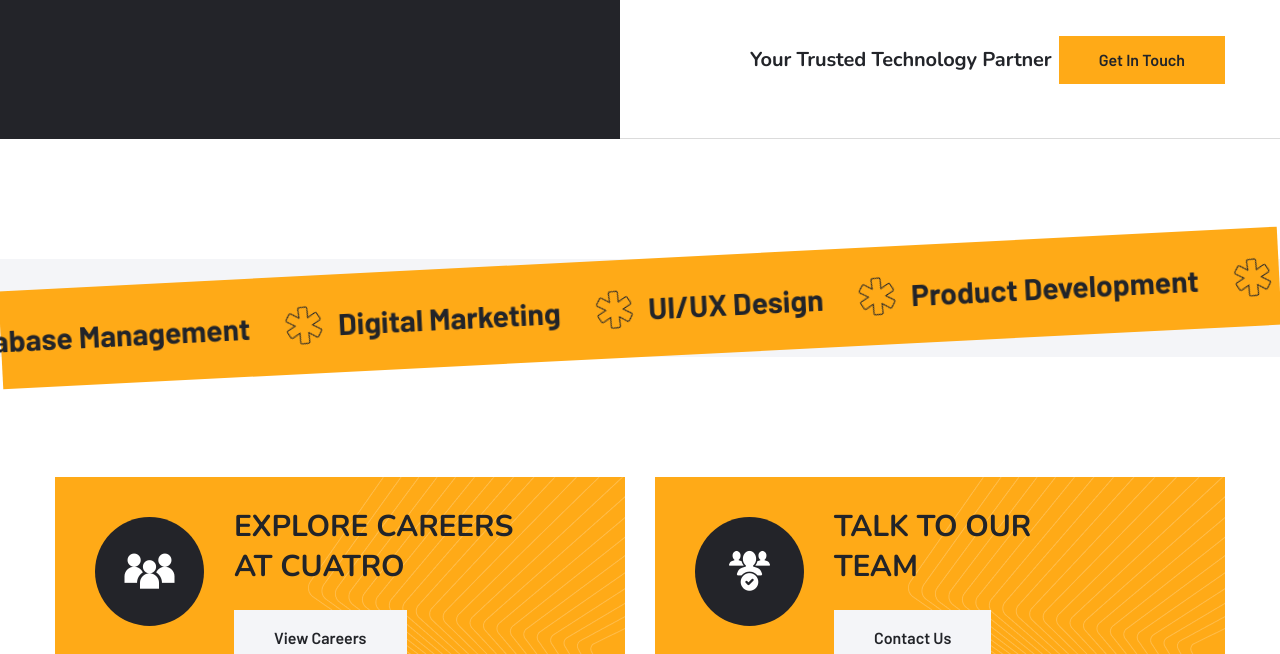
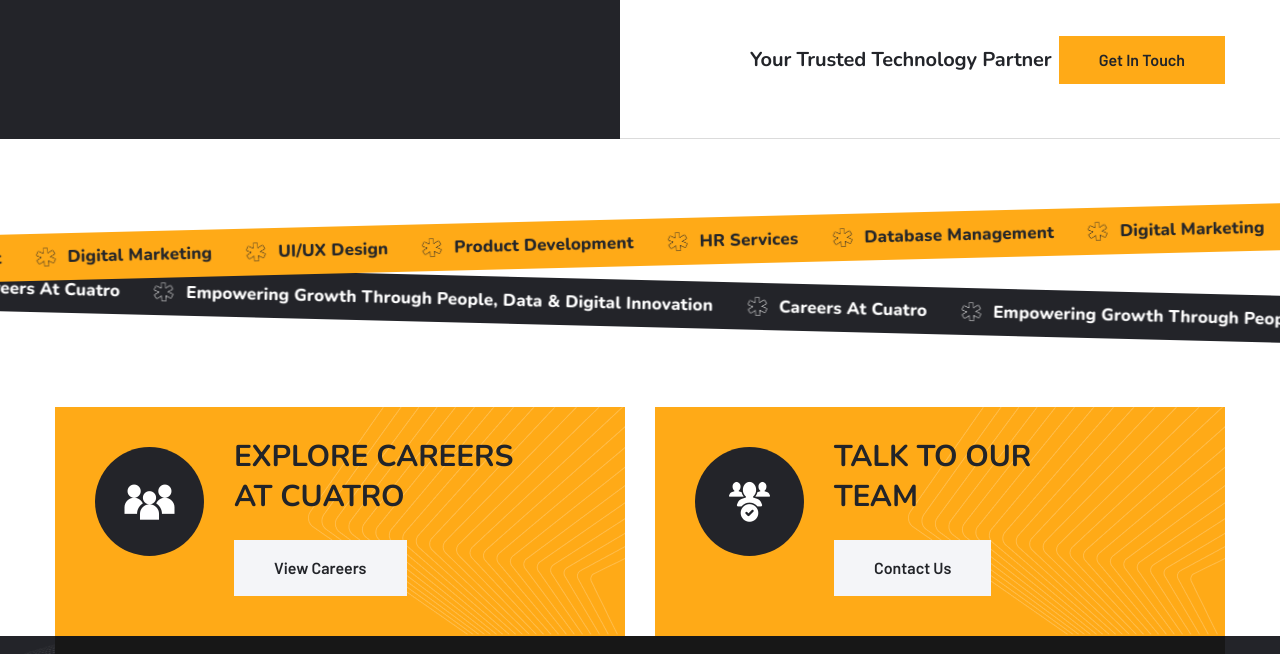
Before and after one commit to Nagesh0036u/Cuatro_web, a website: page index.html in a window 1280 px wide. Shown: the part 5160-5814 px from the top of the page. Drawn offline with nearby package versions, Linux system fonts and the light colour scheme; files whose address does not match are found by name.

Commit message:
Home: two opposite-direction tagline bands, smaller

```diff
--- a/assets/css/cuatro.css
+++ b/assets/css/cuatro.css
@@ -254,3 +254,20 @@ h5, h6 { font-weight: 700; }
 :root { --ostech-heading-font: "Nunito", "Barlow", sans-serif; }
 .cuatro-auth__brand { background: var(--ostech-secondary, #232429); padding: 18px 24px; display: inline-block; }
 .cuatro-auth__brand img { display: block; }
+
+
+/* ---------- Home: two tagline bands, smaller, scrolling in opposite directions ---------- */
+.cuatro-tape { position: relative; padding: 80px 0; overflow: hidden; background: var(--ostech-white, #fff); z-index: 1; }
+.cuatro-tape__band { width: 110%; margin-left: -5%; overflow: hidden; white-space: nowrap; }
+.cuatro-tape__band--a { background: var(--ostech-base, #FFAA17); color: var(--ostech-text-dark, #222429); transform: rotate(-1.4deg); position: relative; z-index: 2; }
+.cuatro-tape__band--b { background: var(--ostech-secondary, #232429); color: var(--ostech-white, #fff); transform: rotate(1.4deg); margin-top: 14px; position: relative; z-index: 1; }
+.cuatro-tape__track { display: inline-flex; align-items: center; gap: 34px; width: max-content; padding: 10px 0; will-change: transform; }
+.cuatro-tape__track--left { animation: cuatroTapeLeft 45s linear infinite; }
+.cuatro-tape__track--right { animation: cuatroTapeRight 55s linear infinite; }
+.cuatro-tape:hover .cuatro-tape__track { animation-play-state: paused; }
+.cuatro-tape__item { display: inline-flex; align-items: center; font-family: var(--ostech-heading-font); font-size: 17px; font-weight: 800; letter-spacing: .01em; text-transform: capitalize; line-height: 1.6; }
+.cuatro-tape__item img { width: 20px !important; height: auto; margin-right: 12px; }
+.cuatro-tape__band--b .cuatro-tape__item img { filter: brightness(0) invert(1); }
+@keyframes cuatroTapeLeft { from { transform: translateX(0); } to { transform: translateX(-50%); } }
+@keyframes cuatroTapeRight { from { transform: translateX(-50%); } to { transform: translateX(0); } }
+@media (max-width: 767px) { .cuatro-tape { padding: 50px 0; } .cuatro-tape__item { font-size: 15px; } }
--- a/index.html
+++ b/index.html
@@ -674,30 +674,46 @@
         </section>
         <!-- Benefit section End -->
 
-        <!-- Sliding section Start -->
-        <div class="text-slider  wow fadeInUp" data-wow-delay="500ms">
-            <div class="text-slider__inner">
-                <div class="text-slider__carousel">
-                    <div class="text-slider__carousel__item">
-                        <div class="text-slider__item"><img src="assets/images/shapes/star.png" alt> HR Services</div>
-                        <div class="text-slider__item"><img src="assets/images/shapes/star.png" alt> Database Management</div>
-                        <div class="text-slider__item"><img src="assets/images/shapes/star.png" alt> Digital Marketing</div>
-                        <div class="text-slider__item"><img src="assets/images/shapes/star.png" alt> UI/UX Design</div>
-                        <div class="text-slider__item"><img src="assets/images/shapes/star.png" alt> Product Development</div>
-                        <div class="text-slider__item"><img src="assets/images/shapes/star.png" alt> HR Services</div>
-                        <div class="text-slider__item"><img src="assets/images/shapes/star.png" alt> Database Management</div>
-                        <div class="text-slider__item"><img src="assets/images/shapes/star.png" alt> Digital Marketing</div>
-                        <div class="text-slider__item"><img src="assets/images/shapes/star.png" alt> UI/UX Design</div>
-                        <div class="text-slider__item"><img src="assets/images/shapes/star.png" alt> Product Development</div>
-                        <div class="text-slider__item"><img src="assets/images/shapes/star.png" alt> Careers at Cuatro</div>
-                        <div class="text-slider__item"><img src="assets/images/shapes/star.png" alt> People, Data &amp; Digital Innovation</div>
-                        <div class="text-slider__item"><img src="assets/images/shapes/star.png" alt> Careers at Cuatro</div>
-                        <div class="text-slider__item"><img src="assets/images/shapes/star.png" alt> People, Data &amp; Digital Innovation</div>
-                    </div>
+        <!-- Taglines: two bands scrolling in opposite directions -->
+        <div class="cuatro-tape wow fadeInUp" data-wow-delay="300ms" aria-label="Cuatro services and tagline">
+            <div class="cuatro-tape__band cuatro-tape__band--a" aria-hidden="true">
+                <div class="cuatro-tape__track cuatro-tape__track--left">
+                    <span class="cuatro-tape__item"><img src="assets/images/shapes/star.png" alt> HR Services</span>
+                    <span class="cuatro-tape__item"><img src="assets/images/shapes/star.png" alt> Database Management</span>
+                    <span class="cuatro-tape__item"><img src="assets/images/shapes/star.png" alt> Digital Marketing</span>
+                    <span class="cuatro-tape__item"><img src="assets/images/shapes/star.png" alt> UI/UX Design</span>
+                    <span class="cuatro-tape__item"><img src="assets/images/shapes/star.png" alt> Product Development</span>
+                    <span class="cuatro-tape__item"><img src="assets/images/shapes/star.png" alt> HR Services</span>
+                    <span class="cuatro-tape__item"><img src="assets/images/shapes/star.png" alt> Database Management</span>
+                    <span class="cuatro-tape__item"><img src="assets/images/shapes/star.png" alt> Digital Marketing</span>
+                    <span class="cuatro-tape__item"><img src="assets/images/shapes/star.png" alt> UI/UX Design</span>
+                    <span class="cuatro-tape__item"><img src="assets/images/shapes/star.png" alt> Product Development</span>
+                    <span class="cuatro-tape__item"><img src="assets/images/shapes/star.png" alt> HR Services</span>
+                    <span class="cuatro-tape__item"><img src="assets/images/shapes/star.png" alt> Database Management</span>
+                    <span class="cuatro-tape__item"><img src="assets/images/shapes/star.png" alt> Digital Marketing</span>
+                    <span class="cuatro-tape__item"><img src="assets/images/shapes/star.png" alt> UI/UX Design</span>
+                    <span class="cuatro-tape__item"><img src="assets/images/shapes/star.png" alt> Product Development</span>
+                    <span class="cuatro-tape__item"><img src="assets/images/shapes/star.png" alt> HR Services</span>
+                    <span class="cuatro-tape__item"><img src="assets/images/shapes/star.png" alt> Database Management</span>
+                    <span class="cuatro-tape__item"><img src="assets/images/shapes/star.png" alt> Digital Marketing</span>
+                    <span class="cuatro-tape__item"><img src="assets/images/shapes/star.png" alt> UI/UX Design</span>
+                    <span class="cuatro-tape__item"><img src="assets/images/shapes/star.png" alt> Product Development</span>
+                </div>
+            </div>
+            <div class="cuatro-tape__band cuatro-tape__band--b" aria-hidden="true">
+                <div class="cuatro-tape__track cuatro-tape__track--right">
+                    <span class="cuatro-tape__item"><img src="assets/images/shapes/star.png" alt> Empowering Growth Through People, Data &amp; Digital Innovation</span>
+                    <span class="cuatro-tape__item"><img src="assets/images/shapes/star.png" alt> Careers at Cuatro</span>
+                    <span class="cuatro-tape__item"><img src="assets/images/shapes/star.png" alt> Empowering Growth Through People, Data &amp; Digital Innovation</span>
+                    <span class="cuatro-tape__item"><img src="assets/images/shapes/star.png" alt> Careers at Cuatro</span>
+                    <span class="cuatro-tape__item"><img src="assets/images/shapes/star.png" alt> Empowering Growth Through People, Data &amp; Digital Innovation</span>
+                    <span class="cuatro-tape__item"><img src="assets/images/shapes/star.png" alt> Careers at Cuatro</span>
+                    <span class="cuatro-tape__item"><img src="assets/images/shapes/star.png" alt> Empowering Growth Through People, Data &amp; Digital Innovation</span>
+                    <span class="cuatro-tape__item"><img src="assets/images/shapes/star.png" alt> Careers at Cuatro</span>
                 </div>
             </div>
         </div>
-        <!-- Sliding section End -->
+        <!-- Taglines end -->
 
         <section class="cta-two">
             <div class="container">
```
Also changed, not shown: tools/build-site.js (+17 -8 lines).
